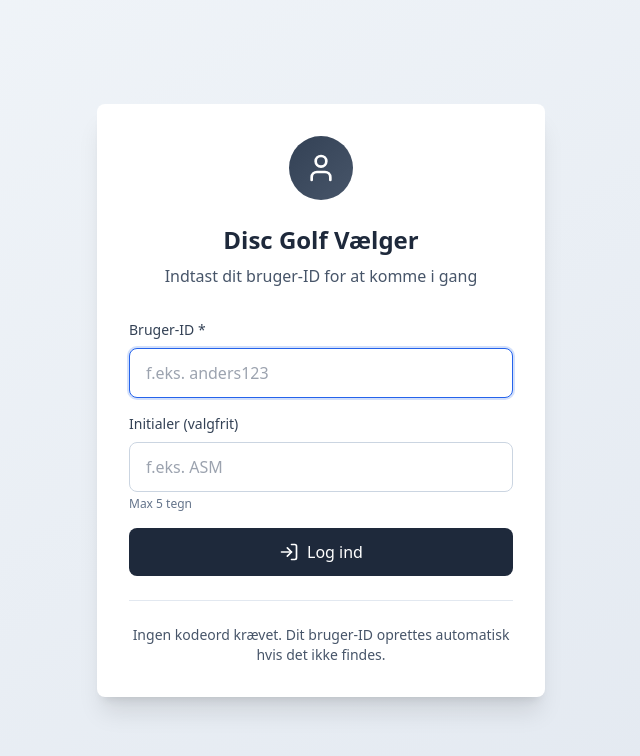
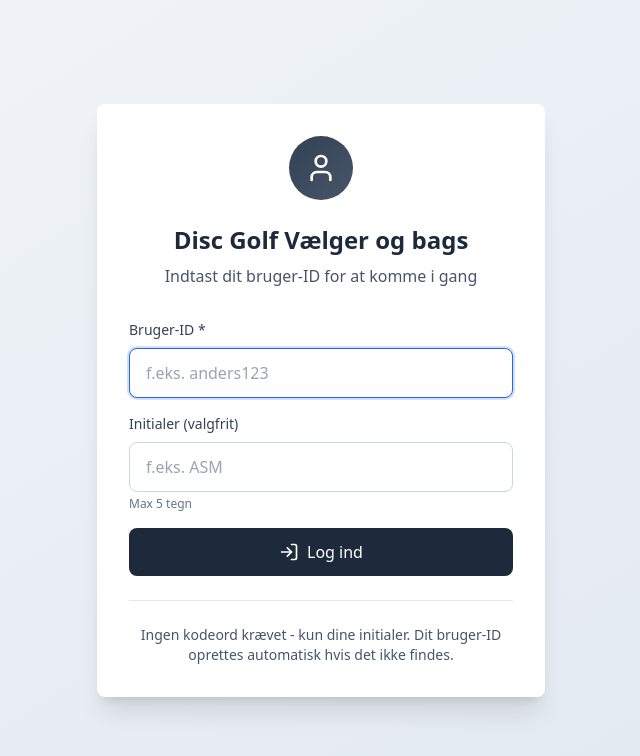
Before and after one commit to sirlightyear/discselector, a React (Vite) app: page / in a window 1280 px wide. Shown: the top 756 px of the page, without its empty margins (319-959 px from the left). Built offline with nearby package versions, Linux system fonts and the light colour scheme; no server answers.

Commit message:
Updated LoginPage.tsx

```diff
--- a/src/pages/LoginPage.tsx
+++ b/src/pages/LoginPage.tsx
@@ -45,7 +45,7 @@ export function LoginPage() {
           </div>
 
           <h1 className="text-2xl font-bold text-slate-800 text-center mb-2">
-            Disc Golf Vælger
+            Disc Golf Vælger og bags
           </h1>
           <p className="text-slate-600 text-center mb-8">
             Indtast dit bruger-ID for at komme i gang
@@ -109,7 +109,7 @@ export function LoginPage() {
 
           <div className="mt-6 pt-6 border-t border-slate-200">
             <p className="text-sm text-slate-600 text-center">
-              Ingen kodeord krævet. Dit bruger-ID oprettes automatisk hvis det ikke findes.
+              Ingen kodeord krævet - kun dine initialer. Dit bruger-ID oprettes automatisk hvis det ikke findes.
             </p>
           </div>
         </div>
```
